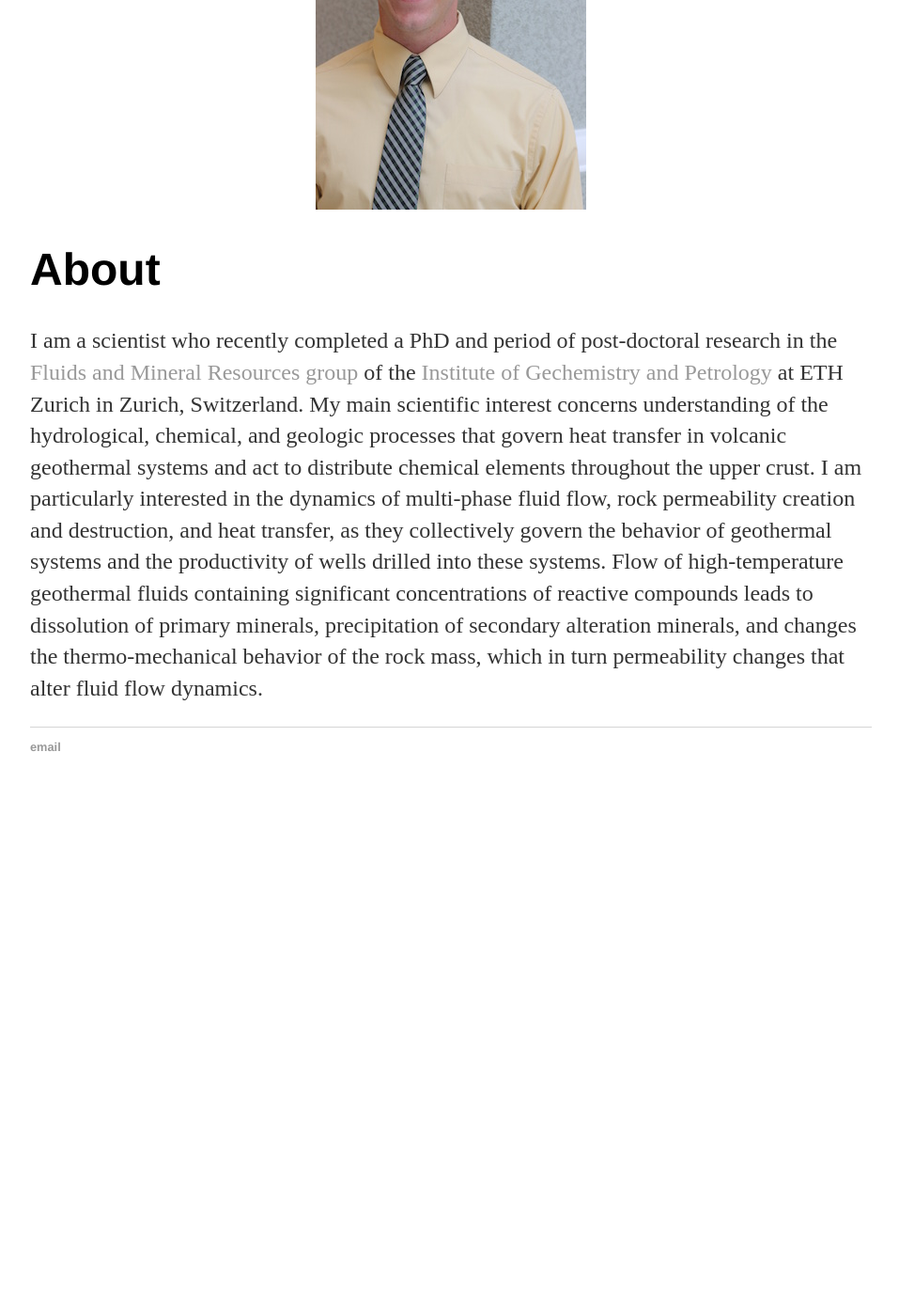
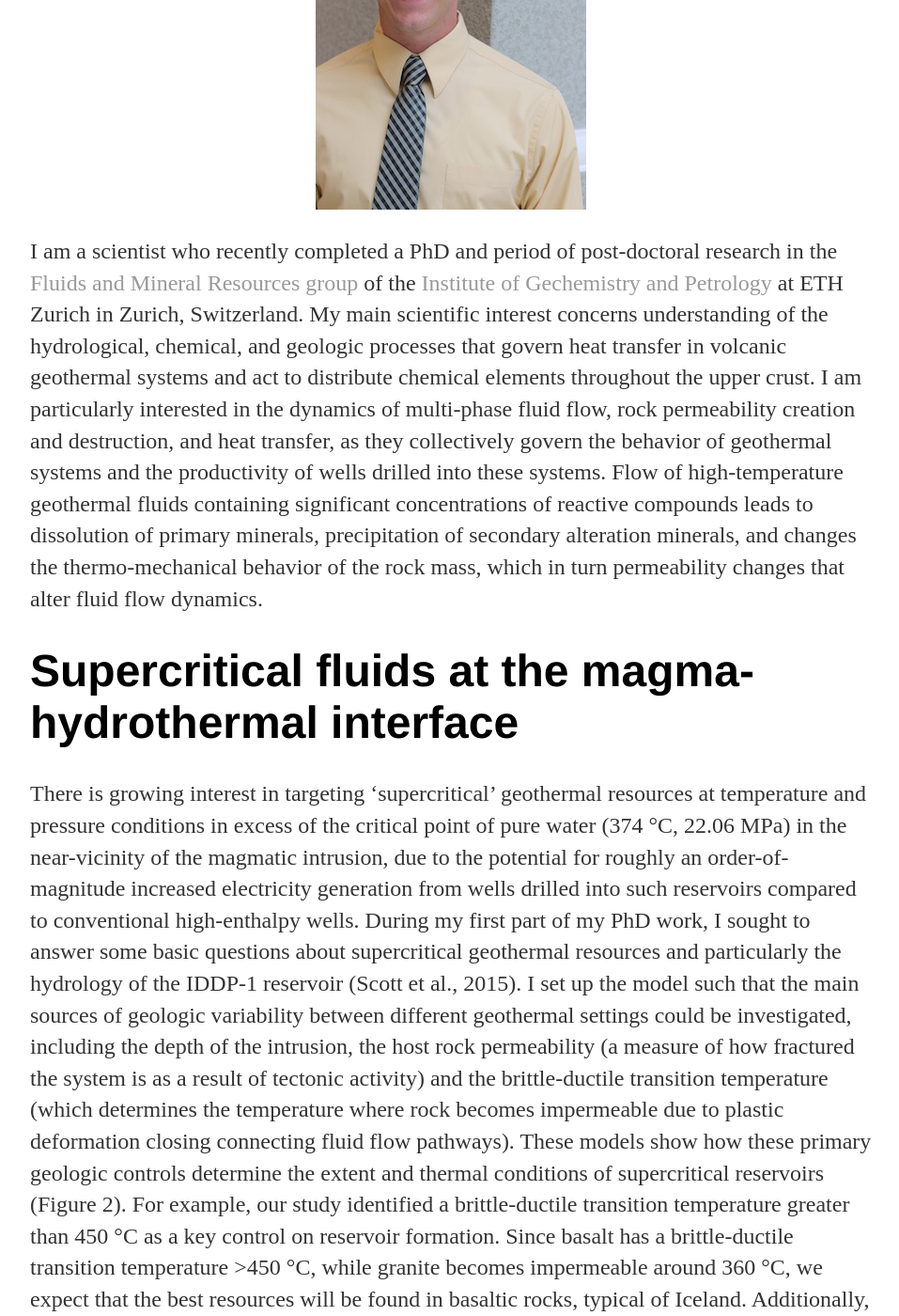
Before and after one commit to two-phaseflow/two-phaseflow.github.io, a Jekyll site: the page built from about/index.html, in a window 1280 px wide and 1400 px high, scrolled down 303 px. Shown: the whole window at 94% size, without its empty margins (160-1117 px from the left). Built offline with Jekyll 4.4.1, drawn with Linux system fonts in a browser that asks for light colours; before the commit the page ends 1165 px from its top, so only the background shows below that; some of the changed text lies outside the part shown.

Commit message:
Update index.html

```diff
--- a/about/index.html
+++ b/about/index.html
@@ -18,4 +17,25 @@
     Flow of high-temperature geothermal fluids containing significant concentrations of reactive compounds leads to dissolution
     of primary minerals, precipitation of secondary alteration minerals, and changes the thermo-mechanical behavior of the rock mass,
     which in turn permeability changes that alter fluid flow dynamics.</p>
+
+		<h1>Supercritical fluids at the magma-hydrothermal interface</h1>
+	<p>There is growing interest in targeting ‘supercritical’ geothermal resources at temperature and pressure conditions in excess
+	of the critical point of pure water (374 °C, 22.06 MPa) in the near-vicinity of the magmatic intrusion, due to the potential for roughly
+	an order-of-magnitude increased electricity generation from wells drilled into such reservoirs compared to conventional high-enthalpy
+	wells. During my first part of my PhD work, I sought to answer some basic questions about supercritical geothermal resources
+	and particularly the hydrology of the IDDP-1 reservoir (Scott et al., 2015). I set up the model such that the main sources
+	of geologic variability between different geothermal settings could be investigated, including the depth of the intrusion,
+	the host rock permeability (a measure of how fractured the system is as a result of tectonic activity) and the brittle-ductile
+	transition temperature (which determines the temperature where rock becomes impermeable due to plastic deformation closing
+	connecting fluid flow pathways). These models show how these primary geologic controls determine the extent and thermal conditions
+	of supercritical reservoirs (Figure 2).
+
+	For example, our study identified a brittle-ductile transition temperature greater than 450 °C as a key control on reservoir formation. Since
+	basalt has a brittle-ductile transition temperature >450 °C, while granite becomes impermeable around 360 °C, we expect that the best resources will
+	be found in basaltic rocks, typical of Iceland. Additionally, if the rock surrounding the intrusion is highly permeable (Fig. 2a), we expect the
+	supercritical resources to be close to the intrusion, relatively limited in spatial extent, and at temperatures near 400 °C. If the rock surrounding
+	the intrusion is moderately permeable (Fig. 2b), the reservoirs will be larger and at higher temperatures. However, the fluid production rate for a well
+	drilled into a supercritical reservoir will be higher when rock permeability is higher. Thus, there is a trade-off between fluid temperature and well
+	productivity that is governed primarily by rock permeability. </p>
+
 </div><!-- /.blurb -->
```
Also changed, not shown: other parts of about/index.html (+0 -1 lines).
